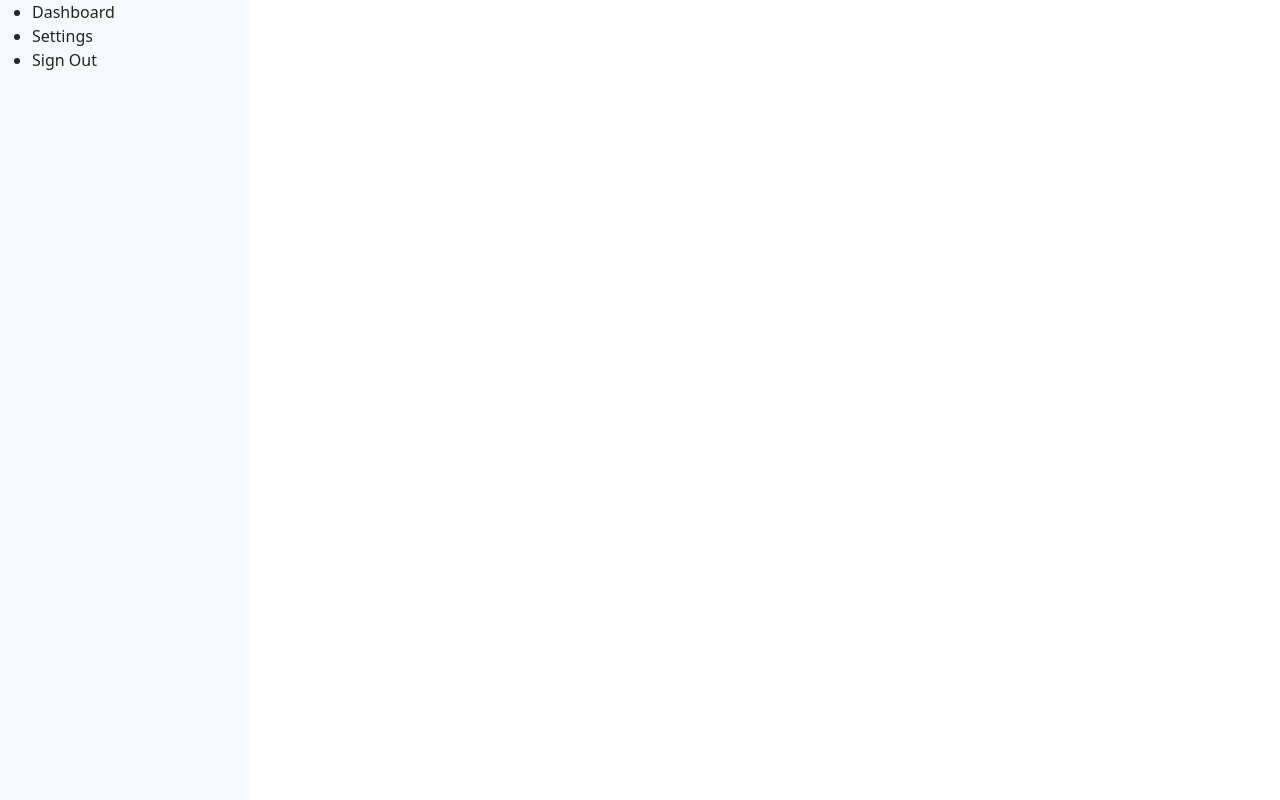
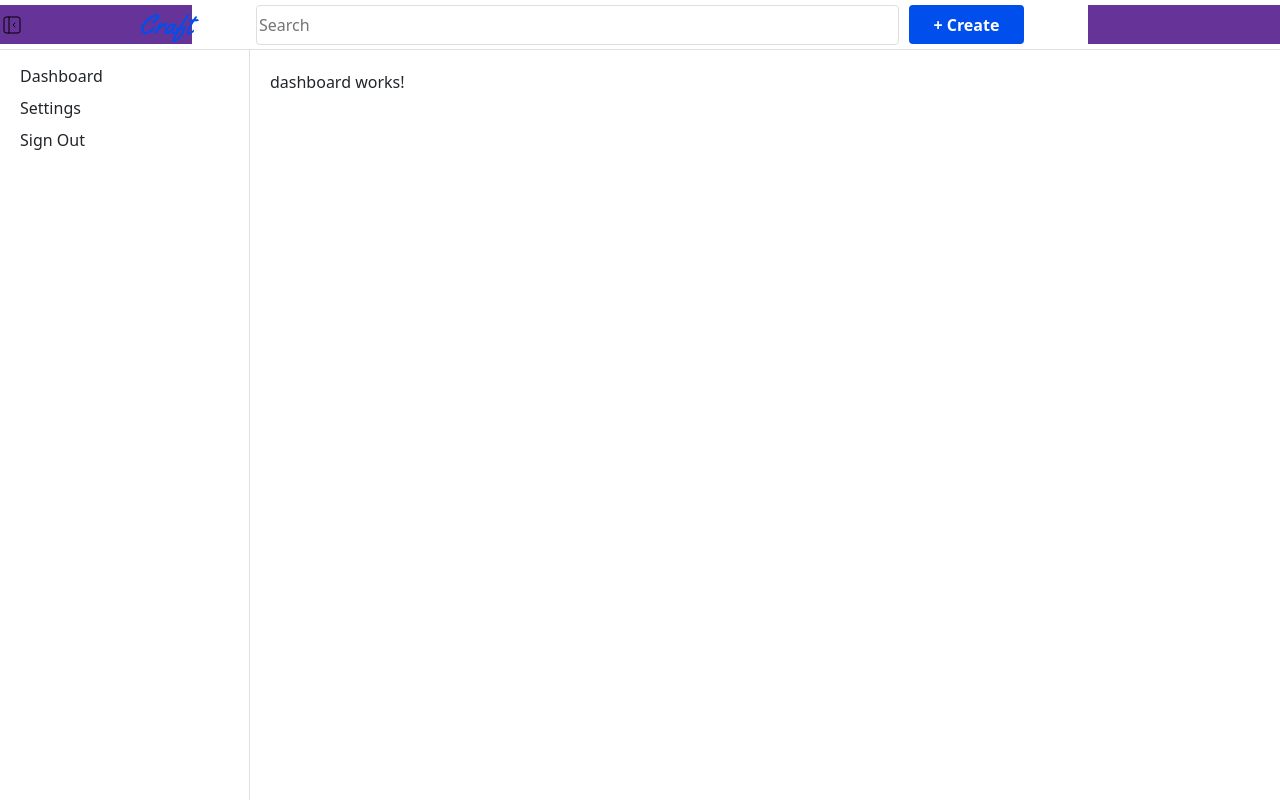
Before and after one commit to ramesh0505rk/Craft-Portal-Angular, an Angular app: page /home/dashboard in a window 1280 px wide. Built offline with nearby package versions, Linux system fonts and the light colour scheme; sample sign-in values are in the browser's storage; a web font is replaced by a local one.

Commit message:
Updated topbar & sidebar

```diff
--- a/src/app/home/home.component.html
+++ b/src/app/home/home.component.html
@@ -1,4 +1,5 @@
 <div class="layout">
+  <app-topbar></app-topbar>
   <app-sidebar></app-sidebar>
   <div class="main-content">
     <router-outlet></router-outlet>
--- a/src/app/home/home.component.scss
+++ b/src/app/home/home.component.scss
@@ -1,3 +1,12 @@
 .layout{
-    min-height: 100vh;
+    height: 100vh;
+    display: flex;
+    flex-direction: column;
 }
+
+.main-content{
+    margin-left: 250px;
+    margin-top: 50px;
+    height: calc(100vh - 50px);
+    padding: 20px;
+}
--- a/src/app/home/sidebar/sidebar.component.html
+++ b/src/app/home/sidebar/sidebar.component.html
@@ -1,7 +1,37 @@
 <nav class="sidebar">
     <ul>
+        <li routerLink="/home/dashboard" routerLinkActive="active">Dashboard</li>
+        <li routerLink="/home/settings" routerLinkActive="active"><a class="nav-link">Settings</a></li>
+        <li (click)="onSignOut()">Sign Out</li>
+        <!-- <li><a routerLink="/home/dashboard" routerLinkActive="active" class="nav-link">Dashboard</a></li>
+        <li><a routerLink="/home/settings" routerLinkActive="active" class="nav-link">Settings</a></li>
+        <li><a (click)="onSignOut()" class="nav-link">Sign Out</a></li>
         <li><a routerLink="/home/dashboard" routerLinkActive="active" class="nav-link">Dashboard</a></li>
         <li><a routerLink="/home/settings" routerLinkActive="active" class="nav-link">Settings</a></li>
         <li><a (click)="onSignOut()" class="nav-link">Sign Out</a></li>
+        <li><a routerLink="/home/dashboard" routerLinkActive="active" class="nav-link">Dashboard</a></li>
+        <li><a routerLink="/home/settings" routerLinkActive="active" class="nav-link">Settings</a></li>
+        <li><a (click)="onSignOut()" class="nav-link">Sign Out</a></li>
+        <li><a routerLink="/home/dashboard" routerLinkActive="active" class="nav-link">Dashboard</a></li>
+        <li><a routerLink="/home/settings" routerLinkActive="active" class="nav-link">Settings</a></li>
+        <li><a (click)="onSignOut()" class="nav-link">Sign Out</a></li>
+        <li><a routerLink="/home/dashboard" routerLinkActive="active" class="nav-link">Dashboard</a></li>
+        <li><a routerLink="/home/settings" routerLinkActive="active" class="nav-link">Settings</a></li>
+        <li><a (click)="onSignOut()" class="nav-link">Sign Out</a></li>
+        <li><a routerLink="/home/dashboard" routerLinkActive="active" class="nav-link">Dashboard</a></li>
+        <li><a routerLink="/home/settings" routerLinkActive="active" class="nav-link">Settings</a></li>
+        <li><a (click)="onSignOut()" class="nav-link">Sign Out</a></li>
+        <li><a routerLink="/home/dashboard" routerLinkActive="active" class="nav-link">Dashboard</a></li>
+        <li><a routerLink="/home/settings" routerLinkActive="active" class="nav-link">Settings</a></li>
+        <li><a (click)="onSignOut()" class="nav-link">Sign Out</a></li>
+        <li><a routerLink="/home/dashboard" routerLinkActive="active" class="nav-link">Dashboard</a></li>
+        <li><a routerLink="/home/settings" routerLinkActive="active" class="nav-link">Settings</a></li>
+        <li><a (click)="onSignOut()" class="nav-link">Sign Out</a></li>
+        <li><a routerLink="/home/dashboard" routerLinkActive="active" class="nav-link">Dashboard</a></li>
+        <li><a routerLink="/home/settings" routerLinkActive="active" class="nav-link">Settings</a></li>
+        <li><a (click)="onSignOut()" class="nav-link">Sign Out</a></li>
+        <li><a routerLink="/home/dashboard" routerLinkActive="active" class="nav-link">Dashboard</a></li>
+        <li><a routerLink="/home/settings" routerLinkActive="active" class="nav-link">Settings</a></li>
+        <li><a (click)="onSignOut()" class="nav-link">Sign Out</a></li> -->
     </ul>
 </nav>
--- a/src/app/home/sidebar/sidebar.component.scss
+++ b/src/app/home/sidebar/sidebar.component.scss
@@ -1,8 +1,27 @@
-.sidebar{
+.sidebar {
     width: 250px;
-    background-color: #f8f9fa;
-    min-height: 100vh;
+    height: calc(100vh - 50px);
     position: fixed;
-    top: 0;
+    top: 50px;
     left: 0;
+    overflow: auto;
+    border-right: 1px solid #e0e0e0;
 }
+
+.sidebar ul {
+    list-style-type: none;
+    padding: 10px 10px;
+    margin: 0;
+}
+
+.sidebar li {
+    display: flex;
+    align-items: center;
+    height: 2rem;
+    padding: 10px 10px;
+    border-radius: 4px;
+    cursor: pointer;
+    &:hover {
+        background-color: #F0F1F2;
+    }
+}
--- a/src/app/home/topbar/topbar.component.html
+++ b/src/app/home/topbar/topbar.component.html
@@ -1 +1,24 @@
-<p>topbar works!</p>
+<div class="topbar d-flex justify-content-between align-items-center">
+    <div class="topbar-left-actions d-flex justify-content-between align-items-center">
+        <img src="assets/sidebar-collapse.svg" />
+        <div class="topbar-logo">
+            Craft
+        </div>
+    </div>
+    <div class="topbar-center-actions d-flex justify-content-between align-items-center">
+        <div class="search-container">
+            <input type="text" placeholder="Search" />
+        </div>
+        <div class="create-container d-flex justify-content-center align-items-center">
+            <span>
+                + Create
+            </span>
+        </div>
+    </div>
+    <div class="topbar-right-actions">
+        <div class="profile-container">
+
+        </div>
+    </div>
+
+</div>
--- a/src/app/home/topbar/topbar.component.scss
+++ b/src/app/home/topbar/topbar.component.scss
@@ -0,0 +1,76 @@
+.topbar {
+    width: 100%;
+    height: 50px;
+    position: fixed;
+    top: 0;
+    left: 0;
+    background-color: #ffffff;
+    border-bottom: 1px solid #e0e0e0;
+}
+
+input {
+    outline: none;
+    border: 1px solid var(--primary-border);
+    box-shadow: 0px 0px 0px 3px transparent;
+    border-radius: 4px;
+    height: 40px;
+    width: 100%;
+    transition: border 0.3s ease-in-out, box-shadow 0.3s ease-in-out;
+
+    &:focus {
+        border: 1px solid rgba(0, 0, 255, 0.8);
+    }
+}
+
+.topbar-logo {
+    font-family: "Yellowtail", cursive;
+    color: #004fec;
+    font-size: 28px;
+    cursor: pointer;
+}
+
+.topbar-left-actions,
+.topbar-right-actions {
+    width: 15%;
+    height: 80%;
+    background-color: rebeccapurple;
+}
+
+
+
+.topbar-center-actions {
+    width: 60%;
+    height: 80%;
+    display: flex;
+    justify-content: center;
+    align-items: center;
+    gap: 10px;
+}
+
+.search-container {
+    flex: 1;
+}
+
+.create-container {
+    width: 15%;
+    height: 100%;
+    border-radius: 4px;
+    background-color: #004fec;
+    border: 2px solid transparent;
+    font-weight: 600;
+    color: #ffffff;
+    cursor: pointer;
+    transition: background-color 0.3s ease-in-out, border 0.3s ease-in-out, color 0.3s ease-in-out;
+
+    &:hover {
+        border: 2px solid rgba(0, 79, 236, 1);
+        background-color: transparent;
+        color: rgba(0, 79, 236, 1);
+    }
+}
+
+.profile-container {
+    width: 30px;
+    height: 30px;
+    border-radius: 50px;
+}
```
Also changed, not shown: src/assets/sidebar-collapse.svg (added), src/assets/sidebar-expand.svg (added).
